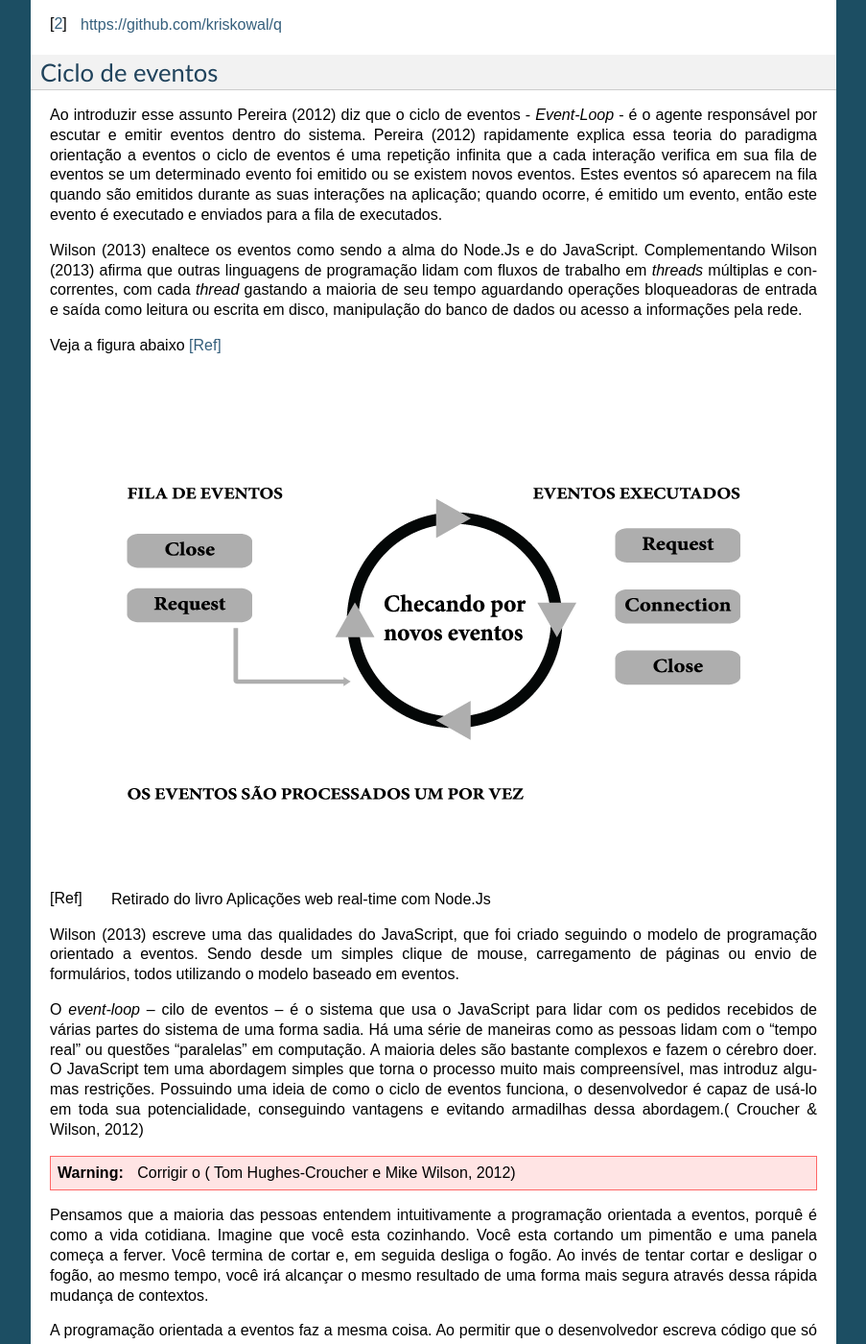
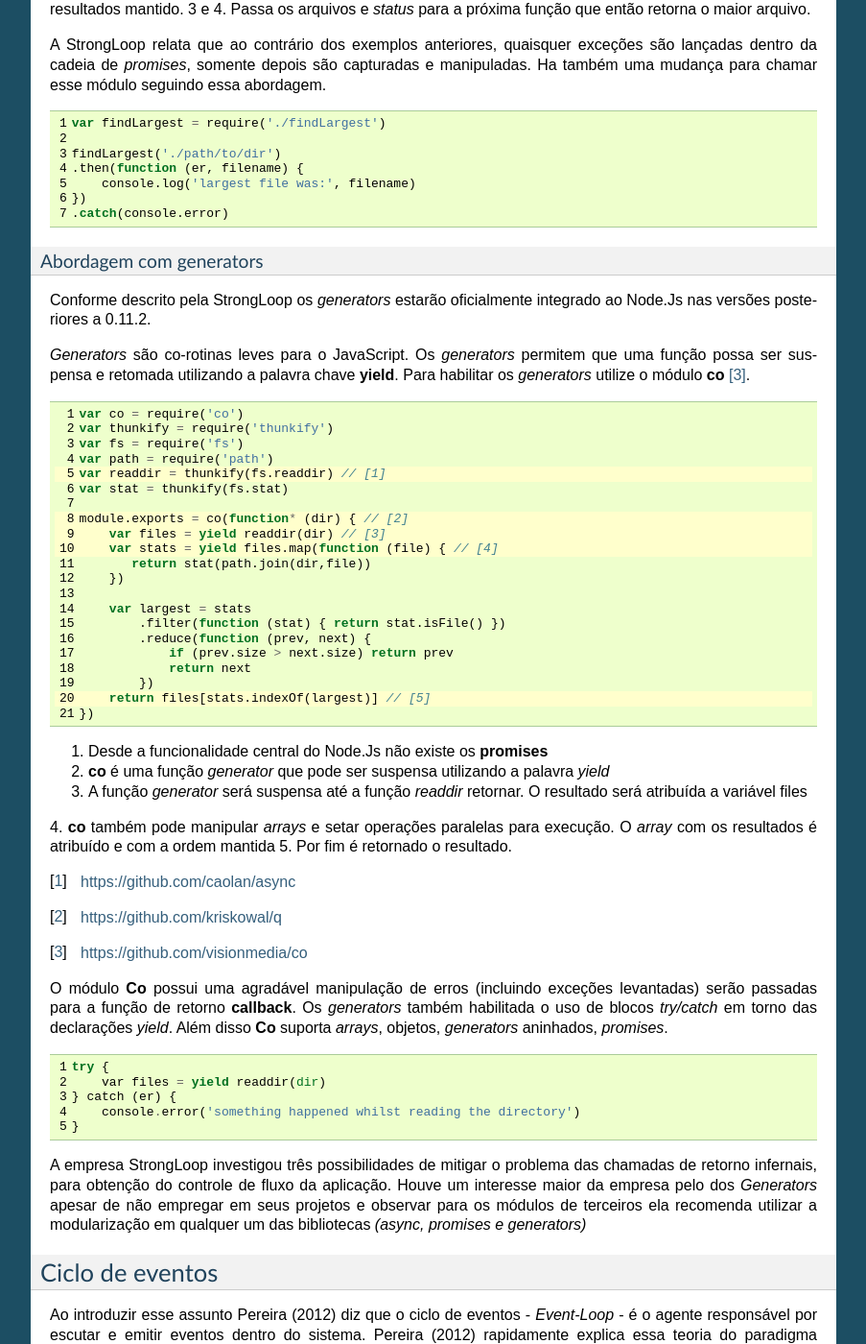
Before and after one commit to lucassimon/monografia, a Sphinx documentation site: the page built from docs/source/monografia/3-ambiente-node-js.rst, in a window 1280 px wide and 1400 px high, scrolled down 5862 px. Shown: the whole window at 96% size, without its empty margins (198-1101 px from the left). Built offline with Sphinx 7.4.7, drawn with Linux system fonts in a browser that asks for light colours; some of the changed text lies outside the part shown.

Commit message:
Finaliza a seção de callbakc hell

```diff
--- a/docs/source/monografia/3-ambiente-node-js.rst
+++ b/docs/source/monografia/3-ambiente-node-js.rst
@@ -350,13 +350,88 @@
         })
     }
 
-1.
-2.
-3.
-4.
+1. Desde a funcionalidade central do Node.Js não existe os **promises**
+2. *Q.all* executa todas as chamadas de status dos arquivos em paralelo e retorna um *array* com as ordem dos resultados
+mantido.
+3 e 4. Passa os arquivos e *status* para a próxima função que então retorna o maior arquivo.
+
+A StrongLoop relata que ao contrário dos exemplos anteriores, quaisquer exceções são lançadas dentro da cadeia de *promises*,
+somente depois são capturadas e manipuladas. Ha também uma mudança para chamar esse módulo seguindo essa abordagem.
+
+.. code-block:: javascript
+    :linenos:
+
+    var findLargest = require('./findLargest')
+
+    findLargest('./path/to/dir')
+    .then(function (er, filename) {
+        console.log('largest file was:', filename)
+    })
+    .catch(console.error)
+
+Abordagem com generators
+~~~~~~~~~~~~~~~~~~~~~~~~
+
+Conforme descrito pela StrongLoop os *generators* estarão oficialmente integrado ao Node.Js nas versões
+posteriores a 0.11.2.
+
+*Generators* são co-rotinas leves para o JavaScript. Os *generators* permitem que uma função possa ser
+suspensa e retomada utilizando a palavra chave **yield**. Para habilitar os *generators* utilize o módulo **co** [#f3]_.
+
+.. code-block:: javascript
+    :linenos:
+    :emphasize-lines: 5,8,9,10,20
+
+    var co = require('co')
+    var thunkify = require('thunkify')
+    var fs = require('fs')
+    var path = require('path')
+    var readdir = thunkify(fs.readdir) // [1]
+    var stat = thunkify(fs.stat)
+
+    module.exports = co(function* (dir) { // [2]
+        var files = yield readdir(dir) // [3]
+        var stats = yield files.map(function (file) { // [4]
+           return stat(path.join(dir,file))
+        })
+
+        var largest = stats
+            .filter(function (stat) { return stat.isFile() })
+            .reduce(function (prev, next) {
+                if (prev.size > next.size) return prev
+                return next
+            })
+        return files[stats.indexOf(largest)] // [5]
+    })
+
+1. Desde a funcionalidade central do Node.Js não existe os **promises**
+2. **co** é uma função *generator* que pode ser suspensa utilizando a palavra *yield*
+3. A função *generator* será suspensa até a função *readdir* retornar. O resultado será atribuída a variável files
+4. **co** também pode manipular *arrays* e setar operações paralelas para execução. O *array* com os resultados é atribuído e
+com a ordem mantida
+5. Por fim é retornado o resultado.
 
 .. [#f1] https://github.com/caolan/async
 .. [#f2] https://github.com/kriskowal/q
+.. [#f3] https://github.com/visionmedia/co
+
+O módulo **Co** possui uma agradável manipulação de erros (incluindo exceções levantadas) serão passadas para a função de retorno
+**callback**. Os *generators* também habilitada o uso de blocos *try/catch* em torno das declarações *yield*. Além disso **Co**
+suporta *arrays*, objetos, *generators* aninhados, *promises*.
+
+.. code-block::
+    :linenos:
+
+    try {
+        var files = yield readdir(dir)
+    } catch (er) {
+        console.error('something happened whilst reading the directory')
+    }
+
+A empresa StrongLoop investigou três possibilidades de mitigar o problema das chamadas de retorno infernais, para obtenção
+do controle de fluxo da aplicação. Houve um interesse maior da empresa pelo dos *Generators* apesar de não empregar em
+seus projetos e observar para os módulos de terceiros ela recomenda utilizar a modularização em qualquer um das bibliotecas
+*(async, promises e generators)*
 
 
 Ciclo de eventos
```
